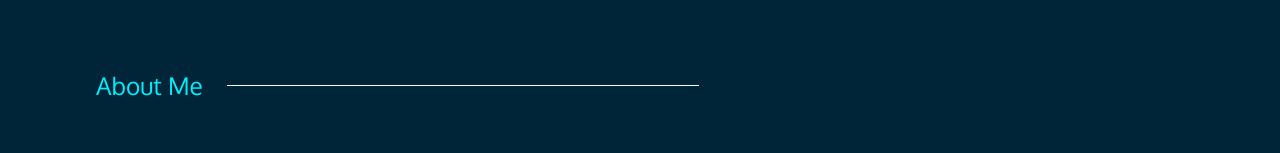
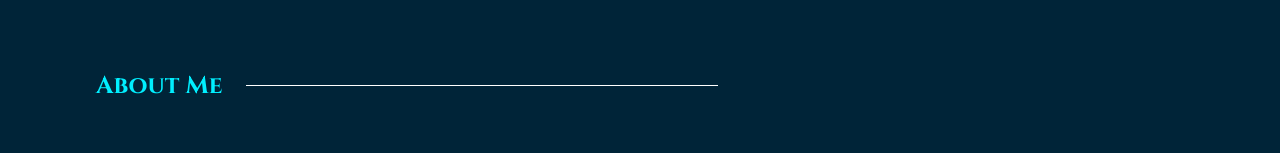
Before and after one commit to i-vishi/my-portfolio, a Next.js app: page / in a window 1280 px wide. Shown: the part 763-916 px from the top of the page. Built offline with nearby package versions, Linux system fonts and the light colour scheme; no server answers.

Commit message:
changed font of headings

```diff
--- a/components/ComponentHeading.js
+++ b/components/ComponentHeading.js
@@ -14,7 +14,9 @@ const useStyles = makeStyles((theme) => ({
     display: "flex",
     whiteSpace: "nowrap",
     color: theme.palette.secondary.main,
-    fontFamily: "Cinzel"
+  },
+  titleText:{
+    fontFamily: "'Cinzel', serif",
   },
 }));
 
@@ -24,7 +26,7 @@ const ComponentHeading = ({ title }) => {
   return (
     <div className={classes.container}>
       <span className={classes.content}>
-        <Typography variant="h5">
+        <Typography variant="h5"className={classes.titleText}>
           {title}
         </Typography>
       </span>
--- a/components/ProjectCard.js
+++ b/components/ProjectCard.js
@@ -21,7 +21,7 @@ const useStyles = makeStyles((theme) => ({
     },
   },
   carContent: {
-    height: 320,
+    height: 310,
   },
   projImage: {
     marginTop: theme.spacing(2),
@@ -30,6 +30,10 @@ const useStyles = makeStyles((theme) => ({
     margin: "auto",
     objectFit: "contain",
     position: "relative",
+  },
+  topics: {
+    padding: theme.spacing(3),
+    color: "#ffffff99",
   },
 }));
 
@@ -92,9 +96,9 @@ function ProjectCard(props) {
             <Typography variant="body1">{projDesc} </Typography>
           </CardContent>
         </div>
-        <CardActions>
+        <CardActions className={classes.topics}>
           {projTopics && (
-            <Typography variant="overline">{projTopics.toString()}</Typography>
+            <Typography variant="overline">{projTopics.join(" ")}</Typography>
           )}
         </CardActions>
       </CardActionArea>
```
